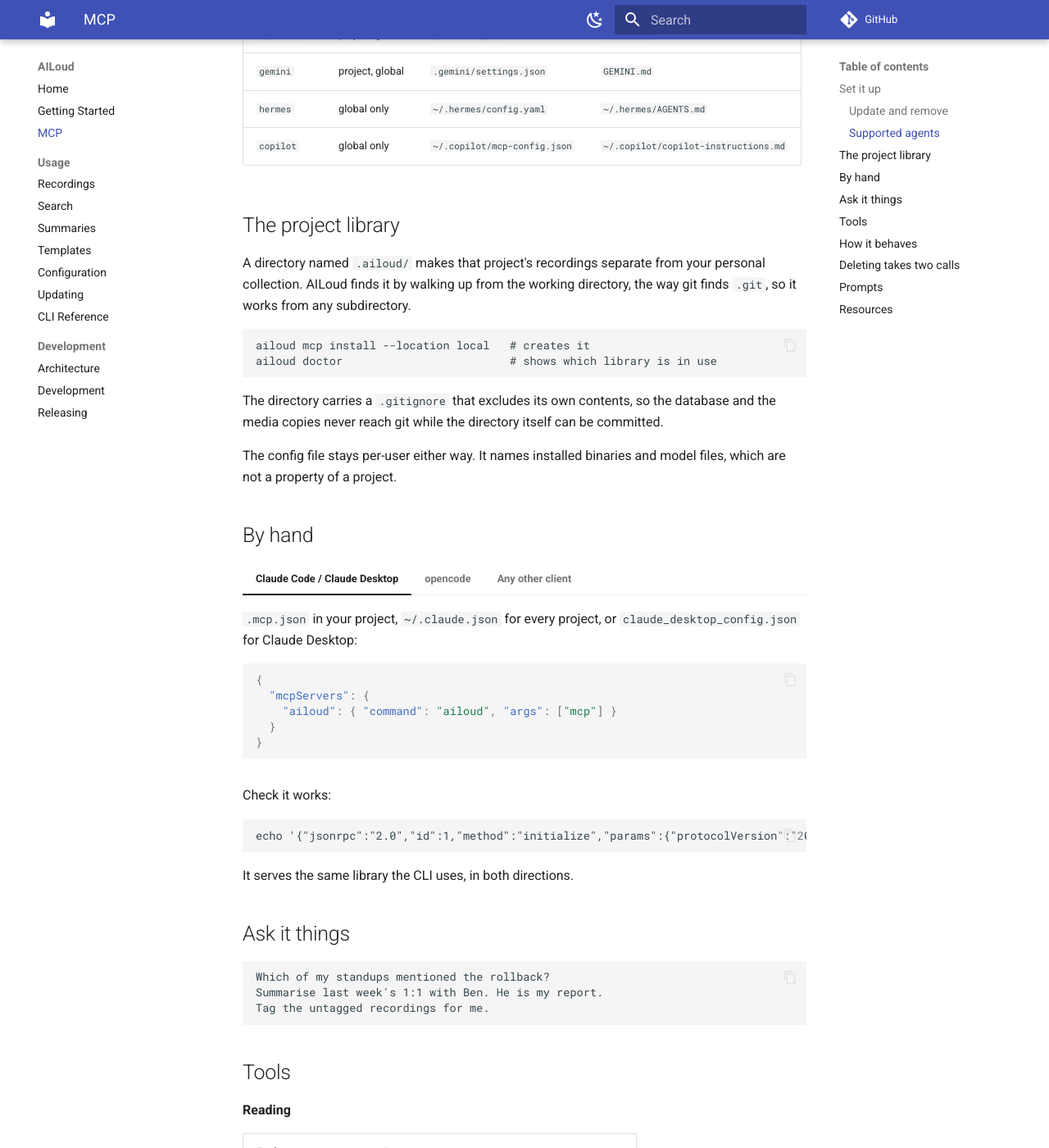
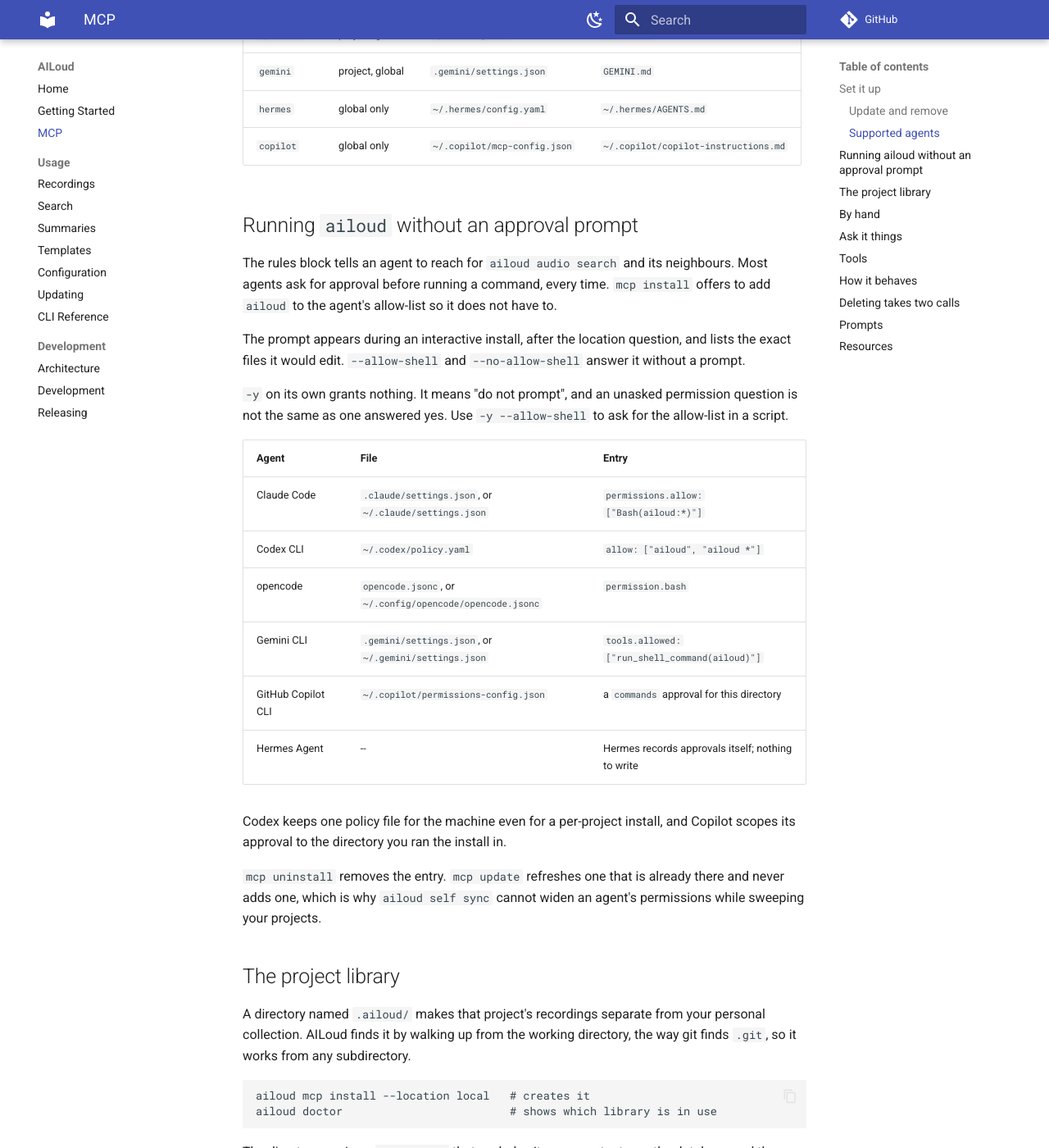
Before and after one commit to lorem-dev/ailoud, an MkDocs documentation site: the page built from docs/mcp.md, in a window 1280 px wide and 1400 px high, scrolled down 1908 px. Shown: the whole window at 82% size. Built offline with MkDocs 1.6.1 and Material for MkDocs 9.7.7, drawn with Linux system fonts in a browser that asks for light colours; comment, search, counter and statistics services are not loaded; the version menu is left out.

Commit message:
docs: document the rules-file priority and the command allow-list

```diff
--- a/docs/mcp.md
+++ b/docs/mcp.md
@@ -81,12 +81,43 @@
 
 | Agent      | Scopes          | Config                         | Rules file                           |
 | ---------- | --------------- | ------------------------------ | ------------------------------------ |
-| `claude`   | project, global | `.mcp.json` / `~/.claude.json` | `CLAUDE.md`                          |
+| `claude`   | project, global | `.mcp.json` / `~/.claude.json` | `.claude/CLAUDE.md`, `CLAUDE.md`     |
 | `codex`    | project, global | `.codex/config.toml`           | `AGENTS.md`                          |
 | `opencode` | project, global | `opencode.jsonc`               | `AGENTS.md`                          |
 | `gemini`   | project, global | `.gemini/settings.json`        | `GEMINI.md`                          |
 | `hermes`   | global only     | `~/.hermes/config.yaml`        | `~/.hermes/AGENTS.md`                |
 | `copilot`  | global only     | `~/.copilot/mcp-config.json`   | `~/.copilot/copilot-instructions.md` |
+
+## Running `ailoud` without an approval prompt
+
+The rules block tells an agent to reach for `ailoud audio search` and its
+neighbours. Most agents ask for approval before running a command, every time.
+`mcp install` offers to add `ailoud` to the agent's allow-list so it does not
+have to.
+
+The prompt appears during an interactive install, after the location question,
+and lists the exact files it would edit. `--allow-shell` and `--no-allow-shell`
+answer it without a prompt.
+
+`-y` on its own grants nothing. It means "do not prompt", and an unasked
+permission question is not the same as one answered yes. Use `-y --allow-shell`
+to ask for the allow-list in a script.
+
+| Agent              | File                                                     | Entry                                             |
+| ------------------ | -------------------------------------------------------- | ------------------------------------------------- |
+| Claude Code        | `.claude/settings.json`, or `~/.claude/settings.json`    | `permissions.allow: ["Bash(ailoud:*)"]`           |
+| Codex CLI          | `~/.codex/policy.yaml`                                   | `allow: ["ailoud", "ailoud *"]`                   |
+| opencode           | `opencode.jsonc`, or `~/.config/opencode/opencode.jsonc` | `permission.bash`                                 |
+| Gemini CLI         | `.gemini/settings.json`, or `~/.gemini/settings.json`    | `tools.allowed: ["run_shell_command(ailoud)"]`    |
+| GitHub Copilot CLI | `~/.copilot/permissions-config.json`                     | a `commands` approval for this directory          |
+| Hermes Agent       | --                                                       | Hermes records approvals itself; nothing to write |
+
+Codex keeps one policy file for the machine even for a per-project install, and
+Copilot scopes its approval to the directory you ran the install in.
+
+`mcp uninstall` removes the entry. `mcp update` refreshes one that is already
+there and never adds one, which is why `ailoud self sync` cannot widen an
+agent's permissions while sweeping your projects.
 
 ## The project library
 
```
Also changed, not shown: CHANGES.md (+10 -0 lines).
